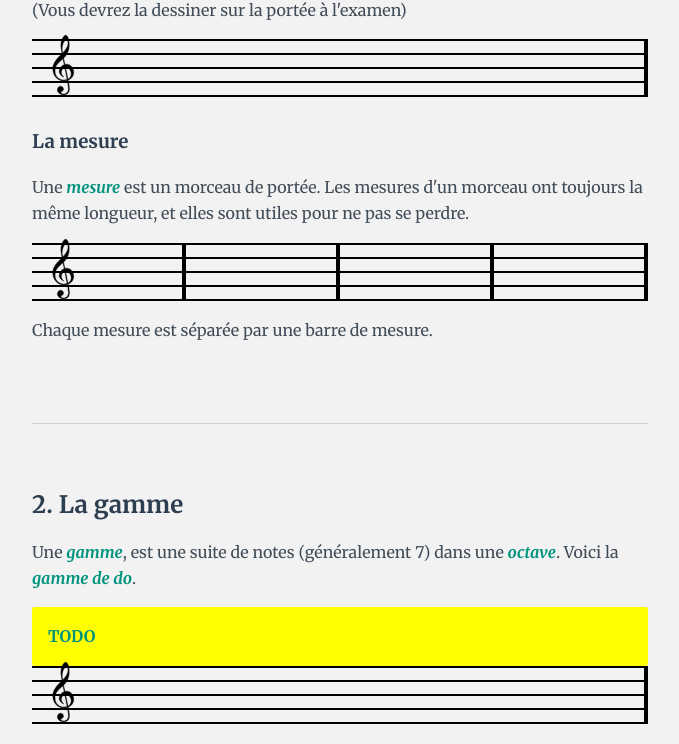
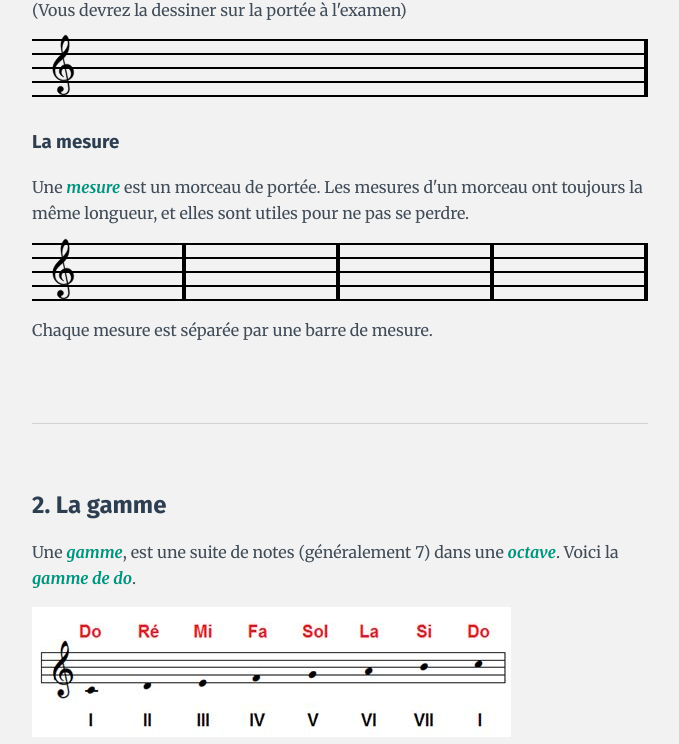
Before and after one commit to Arnaud-Dubois/notes-reading, a Vue app: page /#/ in a window 1280 px wide. Shown: the part 1258-2002 px from the top of the page, without its empty margins (300-979 px from the left). Built offline with nearby package versions, Linux system fonts and the light colour scheme.

Commit message:
add missing imgs

```diff
--- a/public/index.html
+++ b/public/index.html
@@ -7,7 +7,7 @@
     <link rel="icon" href="<%= BASE_URL %>favicon.ico">
     <link rel="preconnect" href="https://fonts.googleapis.com">
     <link rel="preconnect" href="https://fonts.gstatic.com" crossorigin>
-    <link href="https://fonts.googleapis.com/css2?family=Merriweather:ital,wght@0,300;0,400;0,700;0,900;1,300;1,400;1,700;1,900&family=Noto+Serif:ital,wght@0,400;0,700;1,400;1,700&display=swap" rel="stylesheet">
+    <link href="https://fonts.googleapis.com/css2?family=Fira+Sans:ital,wght@0,100;0,200;0,300;0,400;0,500;0,600;0,700;0,800;0,900;1,100;1,200;1,300;1,400;1,500;1,600;1,700;1,800;1,900&family=Merriweather:ital,wght@0,300;0,400;0,700;0,900;1,300;1,400;1,700;1,900&family=Noto+Serif:ital,wght@0,400;0,700;1,400;1,700&display=swap" rel="stylesheet">
     <title><%= htmlWebpackPlugin.options.title %></title>
   </head>
   <body>
--- a/src/App.vue
+++ b/src/App.vue
@@ -48,6 +48,10 @@ img {
   color: #2c3e50;
   /* padding-top: 60px; */
   line-height: 1.65rem;
+}
+
+h1, h2, h3, h4, h5, h6 {
+  font-family: 'Fira Sans', sans-serif;
 }
 
 .container {
--- a/src/pages/Examen.vue
+++ b/src/pages/Examen.vue
@@ -83,10 +83,10 @@
           >.
         </p>
         <div>
-          <div class="todo"><strong> TODO</strong></div>
-          <MusicStaff :hasBarLines="false">
+          <div><img src="./../assets/gamme_de_do.jpg" alt="Gamme de Do" /></div>
+          <!-- <MusicStaff :hasBarLines="false">
             <TrebleClef class="range-mode-icon" />
-          </MusicStaff>
+          </MusicStaff> -->
         </div>
         <p>Voici la gamme de do sur le piano.</p>
         <div>
@@ -147,10 +147,10 @@
           autres notes sont séparées par un ton.
         </p>
         <div>
-          <div class="todo">TODO</div>
-          <MusicStaff :hasBarLines="false">
+          <div><img src="./../assets/tons.jpg" alt="Exemple tons" /></div>
+          <!-- <MusicStaff :hasBarLines="false">
             <TrebleClef class="range-mode-icon" />
-          </MusicStaff>
+          </MusicStaff> -->
         </div>
       </article>
     </section>
```
Also changed, not shown: src/assets/gamme_de_do.jpg (added), src/assets/tons.jpg (added).
